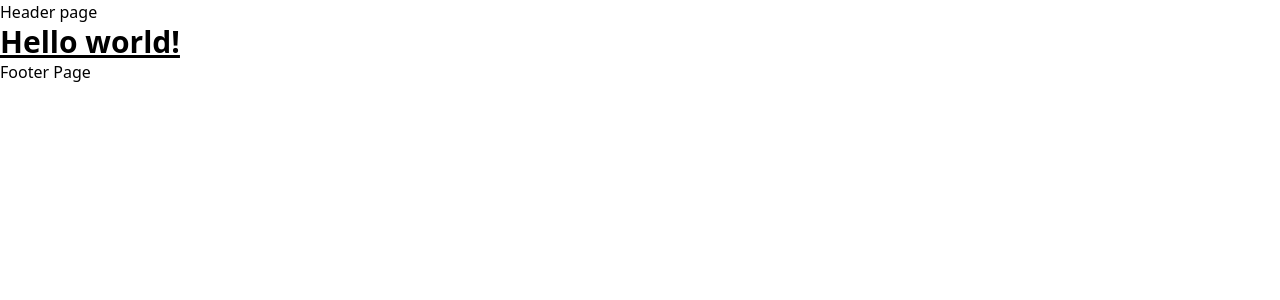
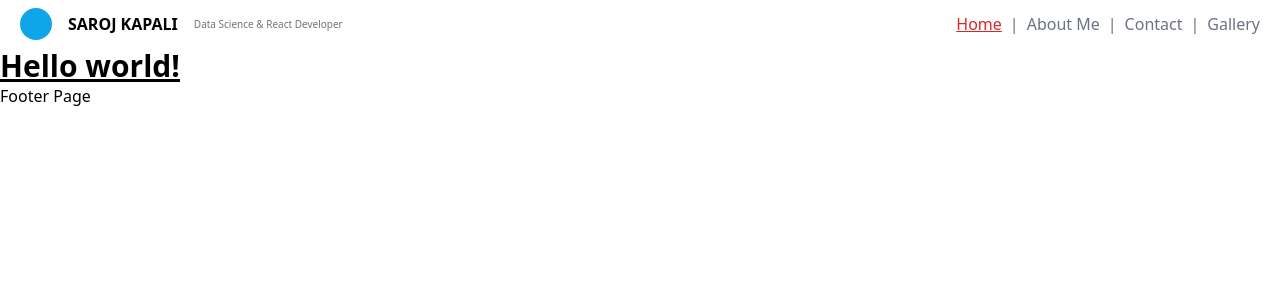
Before and after one commit to saroj-kapali/saroj-website, a React (Vite) app: page / in a window 1280 px wide. Shown: the top 300 px of the page. Built offline with nearby package versions, Linux system fonts and the light colour scheme.

Commit message:
setup routes for navbar component

```diff
--- /dev/null
+++ b/src/pages/About.jsx
@@ -0,0 +1,7 @@
+import React from "react";
+
+const About = () => {
+  return <div>About Page</div>;
+};
+
+export default About;
--- /dev/null
+++ b/src/pages/Contact.jsx
@@ -0,0 +1,7 @@
+import React from "react";
+
+const Contact = () => {
+  return <div>Contact page</div>;
+};
+
+export default Contact;
--- /dev/null
+++ b/src/pages/Gallery.jsx
@@ -0,0 +1,7 @@
+import React from "react";
+
+const Gallery = () => {
+  return <div>Gallery Page</div>;
+};
+
+export default Gallery;
--- /dev/null
+++ b/src/shared_component/ErrorPage.jsx
@@ -0,0 +1,17 @@
+import React from "react";
+import { useNavigate } from "react-router-dom";
+
+const ErrorPage = () => {
+  const nav = useNavigate();
+  return (
+    <div className="h-[100vh] flex flex-col justify-center text-center">
+      <h2 className="text-3xl">404 Error</h2>
+      <h1 className="text-[50px]">Page Not Found</h1>
+      <button className="" onClick={() => nav(-1)}>
+        Back
+      </button>
+    </div>
+  );
+};
+
+export default ErrorPage;
--- a/src/shared_component/Header.jsx
+++ b/src/shared_component/Header.jsx
@@ -1,7 +1,58 @@
 import React from "react";
+import { NavLink } from "react-router-dom";
 
 const Header = () => {
-  return <div>Header page</div>;
+  return (
+    <div className="flex justify-between items-center px-5 py-2">
+      <div className="flex gap-4 justify-center items-center">
+        {" "}
+        <div className="w-8 h-8 bg-sky-500 rounded-full"></div>
+        <div className="font-bold font-sans">SAROJ KAPALI</div>
+        <div className="text-[10px] text-neutral-500">
+          Data Science & React Developer
+        </div>
+      </div>
+      <div>
+        <ul className="flex gap-2 text-gray-500">
+          <NavLink
+            className={({ isActive }) =>
+              isActive ? "nav_link text-red-600 underline" : ""
+            }
+            to={"/"}
+          >
+            <li>Home</li>
+          </NavLink>
+          <li>|</li>
+          <NavLink
+            className={({ isActive }) =>
+              isActive ? "text-red-600 underline" : ""
+            }
+            to={"/about"}
+          >
+            <li>About Me</li>
+          </NavLink>
+          <li>|</li>
+          <NavLink
+            to={"/contact"}
+            className={({ isActive }) =>
+              isActive ? "text-red-600 underline" : ""
+            }
+          >
+            <li>Contact</li>
+          </NavLink>
+          <li>|</li>
+          <NavLink
+            to={"/gallery"}
+            className={({ isActive }) =>
+              isActive ? "text-red-600 underline" : ""
+            }
+          >
+            <li>Gallery</li>
+          </NavLink>
+        </ul>
+      </div>
+    </div>
+  );
 };
 
 export default Header;
```
Also changed, not shown: src/App.jsx (+17 -1 lines).
